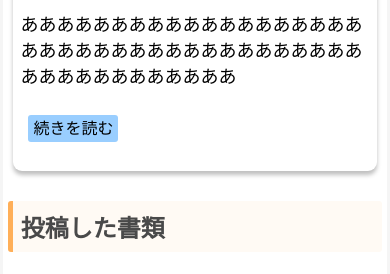
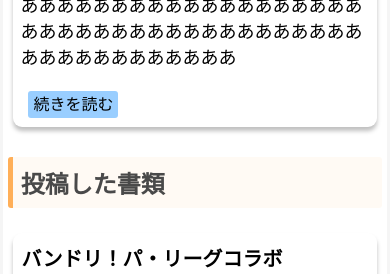
Before and after one commit to uematsu19/front_end, a PHP site: page /my_page/index.html in a window 390 px wide. Shown: the part 795-1069 px from the top of the page. Run offline with PHP 8.4, Linux system fonts and the light colour scheme.

Commit message:
Improve: css in index.html

```diff
--- a/liveproduce/assets/css/pc.css
+++ b/liveproduce/assets/css/pc.css
@@ -47,7 +47,7 @@
     {
         margin: 25px;
         width: 250px;
-        height: 185px;
+        padding-bottom: 12px;
 
         background: #FFFFFF;
         box-shadow: 0px 4px 4px rgba(0, 0, 0, 0.25);
--- a/liveproduce/assets/css/smart-phone.css
+++ b/liveproduce/assets/css/smart-phone.css
@@ -45,9 +45,10 @@
     .post
     {
         width: 97%;
-        height: 380px;
+        /* height: 380px; */
         margin: auto;
         margin-top: 20px;
+        padding-bottom: 12px;
 
         background: #FFFFFF;
         box-shadow: 0px 4px 4px rgba(0, 0, 0, 0.25);
@@ -59,7 +60,7 @@
     {
         padding-left: 8px;
         padding-right: 8px;
-        padding-top: 7px;
+        padding-top: 10px;
         padding-bottom: 5px;
         font-size: 20px;
     }
@@ -78,7 +79,7 @@
     {
         padding: 7px;
         font-size: 18px;
-        margin-bottom: 20px;
+        margin-bottom: 15px;
     }
     /* ________.more-link */
     .more-link
```
